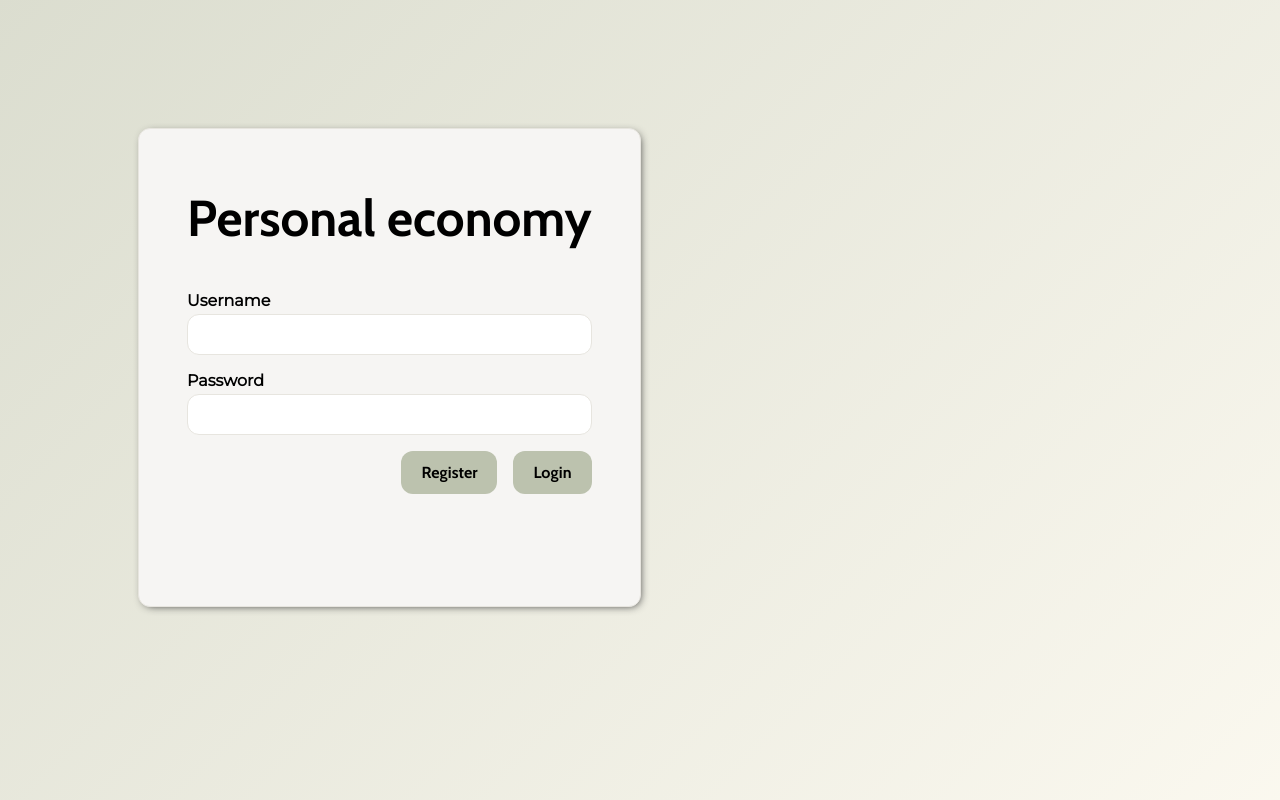
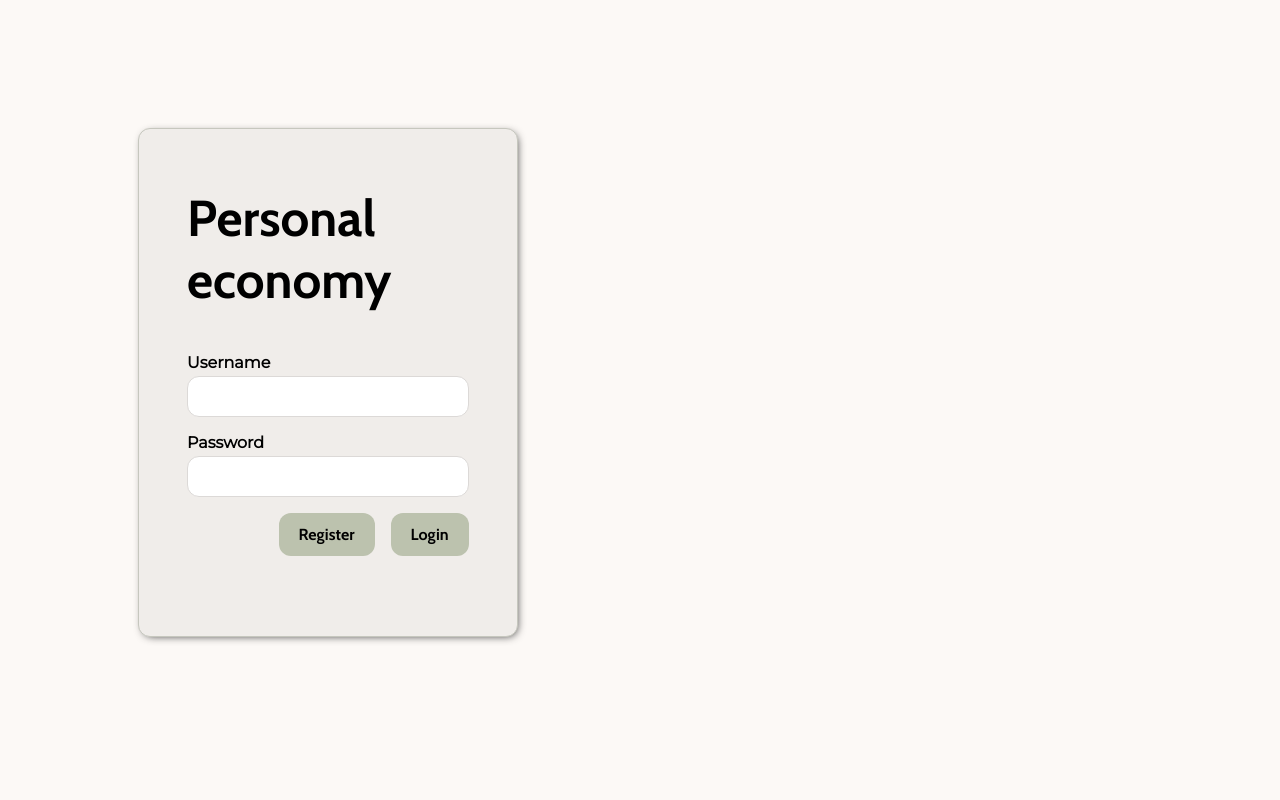
Before and after one commit to jonlju95/personalEconomyApp, a SvelteKit app: page /login in a window 1280 px wide. Built offline with nearby package versions, Linux system fonts and the light colour scheme; no server answers.

Commit message:
Final touches

```diff
--- a/package.json
+++ b/package.json
@@ -24,6 +24,7 @@
 		"@sveltejs/adapter-auto": "^4.0.0",
 		"@sveltejs/kit": "^2.16.0",
 		"@sveltejs/vite-plugin-svelte": "^5.0.0",
+		"@types/node": "^22.13.14",
 		"drizzle-kit": "^0.30.2",
 		"eslint": "^9.18.0",
 		"eslint-config-prettier": "^10.0.1",
@@ -43,7 +44,7 @@
 		"@oslojs/crypto": "^1.0.1",
 		"@oslojs/encoding": "^1.1.0",
 		"concurrently": "^9.1.2",
-		"drizzle-orm": "^0.40.0",
+		"drizzle-orm": "^0.40.1",
 		"postgres": "^3.4.5",
 		"uuid": "^11.1.0"
 	}
--- a/src/app.scss
+++ b/src/app.scss
@@ -1,12 +1,13 @@
 @import url('https://fonts.googleapis.com/css?family=Cabin:700|Montserrat:400');
 
 :root {
-	--text: #090c03;
-	--background: #f6f5f3;
-	--border: #e7e5df;
+	--text: #1a1c16;
+	--background: #fcf9f6;
+	--border: #dcd9d7;
 	--primary: #bcc2ae;
-	--secondary: #afc0bb;
-	--accent: #90a4a7;
+	--secondary: #e0e0d6;
+	--accent: #b3c3bf;
+	--error: #ffdad6;
 }
 
 html,
@@ -16,11 +17,7 @@ body {
 	padding: 0;
 	box-sizing: border-box;
 
-	background: hsla(69, 17%, 84%, 1);
-	background: linear-gradient(315deg, hsla(69, 17%, 84%, 1) 0%, hsla(48, 56%, 96%, 1) 100%);
-	background: -moz-linear-gradient(315deg, hsla(69, 17%, 84%, 1) 0%, hsla(48, 56%, 96%, 1) 100%);
-	background: -webkit-linear-gradient(315deg, hsla(69, 17%, 84%, 1) 0%, hsla(48, 56%, 96%, 1) 100%);
-	background-attachment: fixed;
+	background-color: var(--background);
 }
 
 body {
--- a/src/lib/server/auth.ts
+++ b/src/lib/server/auth.ts
@@ -1,10 +1,8 @@
 import type { RequestEvent } from '@sveltejs/kit';
 import { eq } from 'drizzle-orm';
-import { sha256 } from '@oslojs/crypto/sha2';
-import { encodeBase64url, encodeHexLowerCase } from '@oslojs/encoding';
 import { db } from '$lib/server/db';
 import * as table from '$lib/server/db/schema';
-import {v4 as uuidv4} from 'uuid';
+import { v4 as uuidv4 } from 'uuid';
 
 const DAY_IN_MS = 1000 * 60 * 60 * 24;
 
--- a/src/routes/login/+page.server.ts
+++ b/src/routes/login/+page.server.ts
@@ -1,12 +1,11 @@
 import { hash, verify } from '@node-rs/argon2';
-import { encodeBase32LowerCase } from '@oslojs/encoding';
 import { fail, redirect } from '@sveltejs/kit';
 import { eq } from 'drizzle-orm';
 import * as auth from '$lib/server/auth';
 import { db } from '$lib/server/db';
 import * as table from '$lib/server/db/schema';
 import type { Actions, PageServerLoad } from './$types';
-import {v4 as uuidv4} from 'uuid';
+import { v4 as uuidv4 } from 'uuid';
 
 export const load: PageServerLoad = async (event) => {
 	if (event.locals.user) {
@@ -58,7 +57,7 @@ export const actions: Actions = {
 		const username = formData.get('username');
 		const password = formData.get('password');
 
-		console.log(formData)
+		console.log(formData);
 
 		if (!validateUsername(username)) {
 			return fail(400, { message: 'Invalid username' });
--- a/src/routes/login/+page.svelte
+++ b/src/routes/login/+page.svelte
@@ -43,19 +43,23 @@
 			</div>
 		</div>
 	</form>
-	<p style="color: red">{form?.message ?? ''}</p>
+	{#if form?.message ?? ''}
+		<div class="errorMessageContainer">
+			<p>{form?.message ?? ''}</p>
+		</div>
+	{/if}
 </section>
 
 <style lang="scss">
 	.loginSection {
 		position: relative;
-		width: fit-content;
+		width: 22vw;
 		padding: 1rem 3rem 5rem;
 		margin-top: 8rem;
 		border-radius: 12px;
 		box-shadow: 2px 2px 8px -3px #333;
-		background-color: var(--background);
-		border: 1px solid var(--border);
+		background-color: #f0edea;
+		border: 1px solid #c6c7be;
 
 		display: flex;
 		flex-direction: column;
@@ -69,4 +73,14 @@
 			margin-left: 1rem;
 		}
 	}
+
+	.errorMessageContainer {
+		background-color: var(--error);
+		border-radius: 12px;
+		padding: 0 0.5rem;
+		margin-top: 2rem;
+		max-width: 100%;
+
+		color: #93000a;
+	}
 </style>
```
Also changed, not shown: 1 other file (tests, documents, lock files or other folders).
